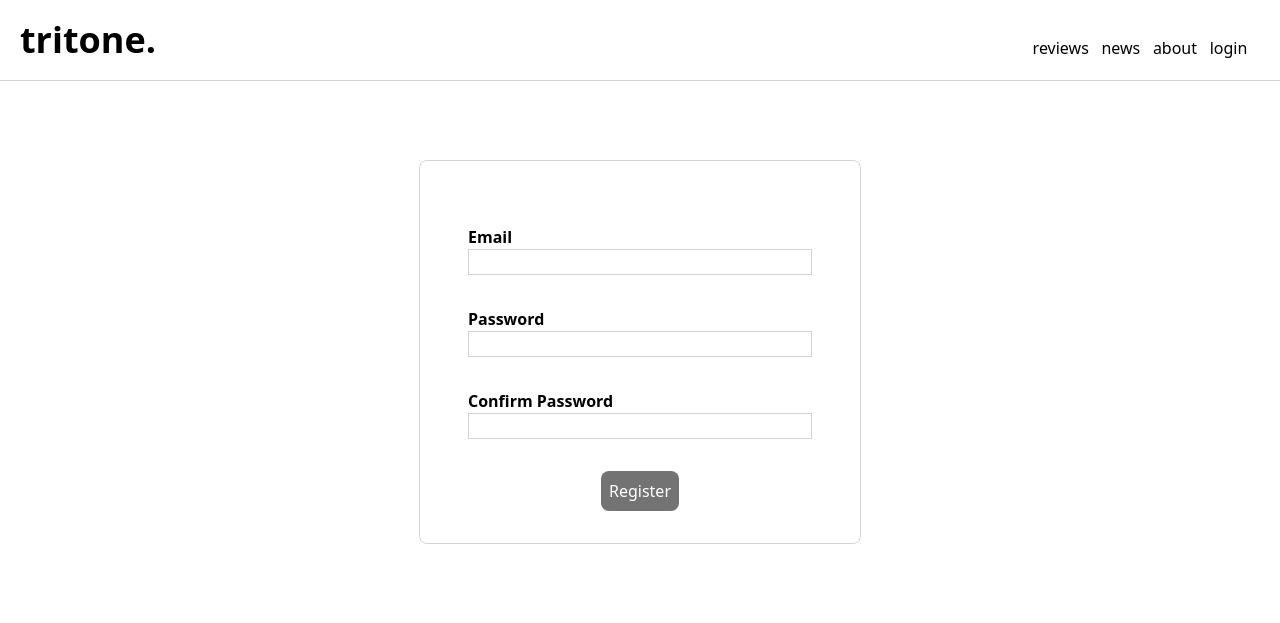
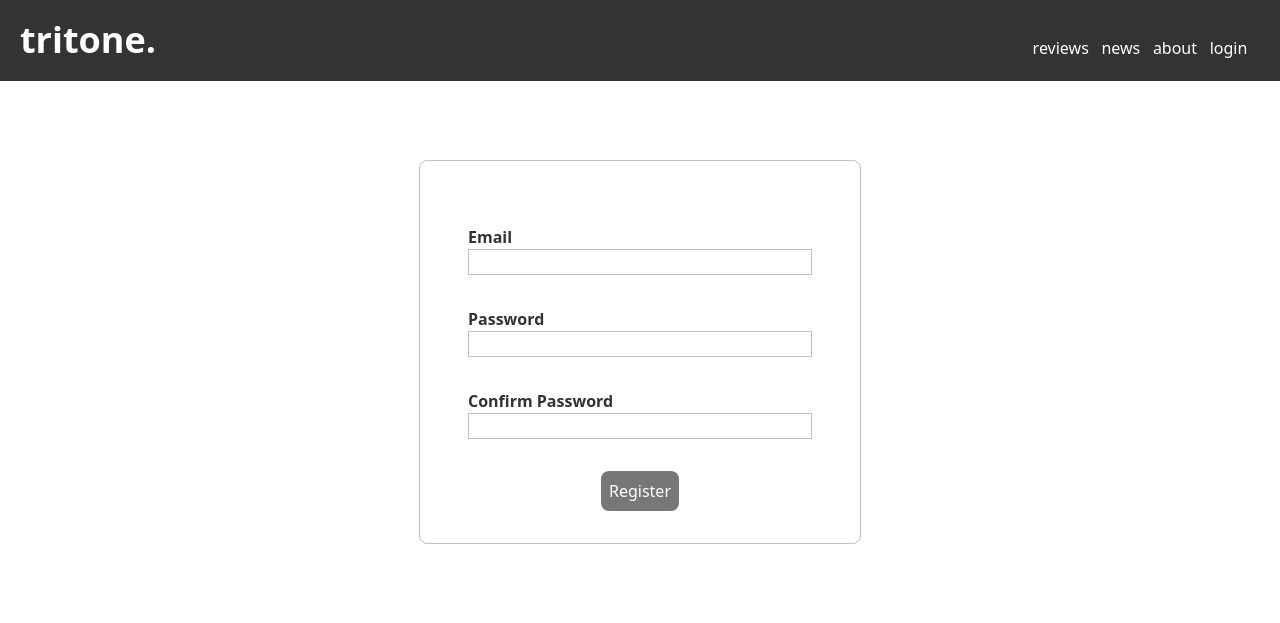
Before and after one commit to rryantran/tritone, a Flask app: page /register in a window 1280 px wide. Shown: the top 623 px of the page. Run offline with Flask 3, Linux system fonts and the light colour scheme; some libraries are stand-ins or nearby versions.

Commit message:
revamp ui

```diff
--- a/app/static/css/output.css
+++ b/app/static/css/output.css
@@ -578,6 +578,19 @@ video {
   height: 1.25rem;
 }
 
+.min-h-full {
+  min-height: 100%;
+}
+
+.min-h-max {
+  min-height: -moz-max-content;
+  min-height: max-content;
+}
+
+.min-h-screen {
+  min-height: 100vh;
+}
+
 .w-5 {
   width: 1.25rem;
 }
@@ -654,6 +667,15 @@ video {
   border-width: 1px;
 }
 
+.border-\[0\.1rem\] {
+  border-width: 0.1rem;
+}
+
+.border-y-\[0\.1rem\] {
+  border-top-width: 0.1rem;
+  border-bottom-width: 0.1rem;
+}
+
 .border-b-\[0\.1rem\] {
   border-bottom-width: 0.1rem;
 }
@@ -672,6 +694,20 @@ video {
   border-color: rgb(212 212 212 / var(--tw-border-opacity));
 }
 
+.border-\[\] {
+  border-color: ;
+}
+
+.border-\[\#333333\] {
+  --tw-border-opacity: 1;
+  border-color: rgb(51 51 51 / var(--tw-border-opacity));
+}
+
+.border-\[\#C0C0C0\] {
+  --tw-border-opacity: 1;
+  border-color: rgb(192 192 192 / var(--tw-border-opacity));
+}
+
 .bg-neutral-500 {
   --tw-bg-opacity: 1;
   background-color: rgb(115 115 115 / var(--tw-bg-opacity));
@@ -680,6 +716,55 @@ video {
 .bg-white {
   --tw-bg-opacity: 1;
   background-color: rgb(255 255 255 / var(--tw-bg-opacity));
+}
+
+.bg-\[\#333333\] {
+  --tw-bg-opacity: 1;
+  background-color: rgb(51 51 51 / var(--tw-bg-opacity));
+}
+
+.bg-black {
+  --tw-bg-opacity: 1;
+  background-color: rgb(0 0 0 / var(--tw-bg-opacity));
+}
+
+.bg-\[\#F0F0F0\] {
+  --tw-bg-opacity: 1;
+  background-color: rgb(240 240 240 / var(--tw-bg-opacity));
+}
+
+.bg-\[black\] {
+  --tw-bg-opacity: 1;
+  background-color: rgb(0 0 0 / var(--tw-bg-opacity));
+}
+
+.bg-\[\#FFFFFF\] {
+  --tw-bg-opacity: 1;
+  background-color: rgb(255 255 255 / var(--tw-bg-opacity));
+}
+
+.bg-\[\#FFFFF\] {
+  background-color: #FFFFF;
+}
+
+.bg-\[\#C0C0C0\] {
+  --tw-bg-opacity: 1;
+  background-color: rgb(192 192 192 / var(--tw-bg-opacity));
+}
+
+.bg-\[\#848484\] {
+  --tw-bg-opacity: 1;
+  background-color: rgb(132 132 132 / var(--tw-bg-opacity));
+}
+
+.bg-\[\#5b5b5b\] {
+  --tw-bg-opacity: 1;
+  background-color: rgb(91 91 91 / var(--tw-bg-opacity));
+}
+
+.bg-\[\#777777\] {
+  --tw-bg-opacity: 1;
+  background-color: rgb(119 119 119 / var(--tw-bg-opacity));
 }
 
 .p-2 {
@@ -775,9 +860,34 @@ video {
   color: rgb(255 255 255 / var(--tw-text-opacity));
 }
 
+.text-\[\#FFFFFF\] {
+  --tw-text-opacity: 1;
+  color: rgb(255 255 255 / var(--tw-text-opacity));
+}
+
+.text-\[\#F0F0F0\] {
+  --tw-text-opacity: 1;
+  color: rgb(240 240 240 / var(--tw-text-opacity));
+}
+
+.text-\[\#333333\] {
+  --tw-text-opacity: 1;
+  color: rgb(51 51 51 / var(--tw-text-opacity));
+}
+
 .hover\:bg-neutral-600:hover {
   --tw-bg-opacity: 1;
   background-color: rgb(82 82 82 / var(--tw-bg-opacity));
+}
+
+.hover\:bg-\[\#333333\]:hover {
+  --tw-bg-opacity: 1;
+  background-color: rgb(51 51 51 / var(--tw-bg-opacity));
+}
+
+.hover\:bg-\[\#5b5b5b\]:hover {
+  --tw-bg-opacity: 1;
+  background-color: rgb(91 91 91 / var(--tw-bg-opacity));
 }
 
 .hover\:text-blue-500:hover {
--- a/app/templates/base.html
+++ b/app/templates/base.html
@@ -15,21 +15,25 @@
     />
     {{ moment.include_moment() }}
   </head>
-  <body>
-    <header class="flex justify-between items-end w-full p-5 border-b-[0.1rem] border-neutral-300 bg-white fixed top-0">
-      <a class="text-4xl font-extrabold" href="{{ url_for('index') }}"
+  <body class="bg-[#FFFFFF]">
+    <header
+      class="flex justify-between items-end w-full p-5 border-b-[0.1rem] border-[#333333] bg-[#333333] fixed top-0"
+    >
+      <a
+        class="text-4xl text-[#FFFFFF] font-extrabold"
+        href="{{ url_for('index') }}"
         >tritone.</a
       >
 
       {% if current_user.is_anonymous %}
-      <nav class="flex justify-evenly font-medium min-w-[15rem]">
+      <nav class="flex justify-evenly font-medium text-[#FFFFFF] min-w-[15rem]">
         <a class="hover:underline" href="{{ url_for('reviews') }}">reviews</a>
         <a class="hover:underline" href="{{ url_for('news') }}">news</a>
         <a class="hover:underline" href="{{ url_for('about') }}">about</a>
         <a class="hover:underline" href="{{ url_for('login') }}">login</a>
       </nav>
       {% else %}
-      <nav class="flex justify-evenly font-medium min-w-[22rem]">
+      <nav class="flex justify-evenly font-medium text-[#FFFFFF] min-w-[22rem]">
         <a class="hover:underline" href="{{ url_for('reviews') }}">reviews</a>
         <a class="hover:underline" href="{{ url_for('news') }}">news</a>
         <a class="hover:underline" href="{{ url_for('bookmarks_r') }}"
@@ -41,6 +45,6 @@
       {% endif %}
     </header>
 
-    {% block content %} {% endblock %}
+    <div class="text-[#333333]">{% block content %} {% endblock %}</div>
   </body>
 </html>
--- a/app/templates/bookmarks-a.html
+++ b/app/templates/bookmarks-a.html
@@ -2,17 +2,17 @@
 
 {% block content %}
 <div class="mt-20">
-  <nav class="flex justify-evenly py-5 border-b-[0.1rem] border-neutral-300">
+  <nav class="flex justify-evenly py-5 border-b-[0.1rem] border-[#C0C0C0]">
     <a href="{{ url_for('bookmarks_r') }}">reviews</a>
     <a
-      class="border-b-[0.2rem] border-black"
+      class="border-b-[0.1rem] border-[#333333] font-bold"
       href="{{ url_for('bookmarks_a') }}"
       >articles</a
     >
   </nav>
 
   {% for article in articles %}
-  <article class="px-5 py-3 border-b-[0.1rem] border-neutral-300">
+  <article class="px-5 py-3 border-b-[0.1rem] border-[#C0C0C0]">
     <h1 class="text-xl font-semibold">{{ article.title }}</h1>
     <p>{{ moment(article.pubdate).format('LL') }}</p>
     <p>{{ article.source }}</p>
--- a/app/templates/bookmarks-r.html
+++ b/app/templates/bookmarks-r.html
@@ -2,9 +2,9 @@
 
 {% block content %}
 <div class="mt-20">
-  <nav class="flex justify-evenly py-5 border-b-[0.1rem] border-neutral-300">
+  <nav class="flex justify-evenly py-5 border-b-[0.1rem] border-[#C0C0C0]">
     <a
-      class="border-b-[0.2rem] border-black"
+      class="border-b-[0.1rem] border-[#333333] font-bold"
       href="{{ url_for('bookmarks_r') }}"
       >reviews</a
     >
@@ -12,7 +12,7 @@
   </nav>
 
   {% for review in reviews %}
-  <article class="px-5 py-3 border-b-[0.1rem] border-neutral-300">
+  <article class="px-5 py-3 border-b-[0.1rem] border-[#C0C0C0]">
     <h1 class="text-xl font-semibold">{{ review.title }}</h1>
     <p>{{ moment(review.pubdate).format('LL') }}</p>
     <p>{{ review.source }}</p>
--- a/app/templates/news.html
+++ b/app/templates/news.html
@@ -2,14 +2,14 @@
 
 {% block content %}
 <h1
-  class="min-w-full p-5 border-b-[0.1rem] border-neutral-300 bg-white text-2xl font-bold fixed top-[5.1rem]"
+  class="min-w-full p-5 border-b-[0.1rem] border-[#C0C0C0] bg-[#FFFFFF] text-2xl font-bold fixed top-[5.1rem]"
 >
   News
 </h1>
 
 <div class="mt-[9.5rem]">
   {% for article in articles %}
-  <article class="px-5 py-3 border-b-[0.1rem] border-neutral-300 bg-white">
+  <article class="px-5 py-3 border-b-[0.1rem] border-[#C0C0C0] bg-[#FFFFFF]">
     <!-- ARTICLE INFO -->
     <h1 class="text-xl font-semibold">{{ article.title }}</h1>
     <p>{{ moment(article.pubdate).format('LL') }}</p>
@@ -60,7 +60,7 @@
   {% endfor %}
 </div>
 <!-- NAVIGATION -->
-<div class="flex justify-center py-3">
+<div class="flex justify-center py-3 bg-[#FFFFFF] text-[#333333]">
   <div class="text-center min-w-[5rem]">
     {% if prev_url %}
     <a href="{{ prev_url }}">&lt; Newer</a>
--- a/app/templates/register.html
+++ b/app/templates/register.html
@@ -1,7 +1,9 @@
-{% extends "base.html" %} {% block content %}
+{% extends "base.html" %}
+
+{% block content %}
 <div class="flex justify-center mt-20">
   <form
-    class="flex flex-col justify-evenly items-center border border-neutral-300 rounded-lg m-20"
+    class="flex flex-col justify-evenly items-center border border-[#C0C0C0] bg-[#FFFFFF] rounded-lg m-20"
     action=""
     method="post"
     novalidate
@@ -10,7 +12,7 @@
 
     <div class="px-12 pt-16 pb-8">
       <p class="font-semibold">{{ form.email.label }}</p>
-      <div class="appearance-none border border-neutral-300 max-w-min">
+      <div class="appearance-none border border-[#C0C0C0] max-w-min">
         {{ form.email(size=32) }}
       </div>
       {% for error in form.email.errors %}
@@ -20,7 +22,7 @@
 
     <div class="px-12 pb-8">
       <p class="font-semibold">{{ form.password.label }}</p>
-      <div class="appearance-none border border-neutral-300 max-w-min">
+      <div class="appearance-none border border-[#C0C0C0] max-w-min">
         {{ form.password(size=32) }}
       </div>
       {% for error in form.password.errors %}
@@ -30,7 +32,7 @@
 
     <div class="px-12 pb-8">
       <p class="font-semibold">{{ form.password_2.label }}</p>
-      <div class="appearance-none border border-neutral-300 max-w-min">
+      <div class="appearance-none border border-[#C0C0C0] max-w-min">
         {{ form.password_2(size=32) }}
       </div>
       {% for error in form.password_2.errors %}
@@ -39,9 +41,7 @@
     </div>
 
     <div class="px-12 pb-8">
-      <p
-        class="rounded-lg p-2 bg-neutral-500 text-white hover:bg-neutral-600"
-      >
+      <p class="rounded-lg p-2 bg-[#777777] text-[#FFFFFF] hover:bg-[#5b5b5b]">
         {{ form.submit() }}
       </p>
     </div>
--- a/app/templates/reviews.html
+++ b/app/templates/reviews.html
@@ -2,14 +2,14 @@
 
 {% block content %}
 <h1
-  class="min-w-full p-5 border-b-[0.1rem] border-neutral-300 bg-white text-2xl font-bold fixed top-[5.1rem]"
+  class="min-w-full p-5 border-y-[0.1rem] border-[#C0C0C0] bg-[#FFFFFF] text-2xl font-bold fixed top-[5.1rem]"
 >
   Reviews
 </h1>
 
 <div class="mt-[9.5rem]">
   {% for review in reviews %}
-  <article class="px-5 py-3 border-b-[0.1rem] border-neutral-300 bg-white">
+  <article class="px-5 py-3 border-b-[0.1rem] border-[#C0C0C0] bg-[#FFFFFF]">
     <!-- REVIEW INFO -->
     <h1 class="text-xl font-semibold">{{ review.title }}</h1>
     <p>{{ moment(review.pubdate).format('LL') }}</p>
@@ -61,7 +61,7 @@
 {% endfor %}
 
 <!-- NAVIGATION -->
-<div class="flex justify-center py-3">
+<div class="flex justify-center py-3 bg-[#FFFFFF] text-[#333333]">
   <div class="text-center min-w-[5rem]">
     {% if prev_url %}
     <a href="{{ prev_url }}">&lt; Newer</a>
```
Also changed, not shown: app/templates/login.html (+9 -5 lines).
